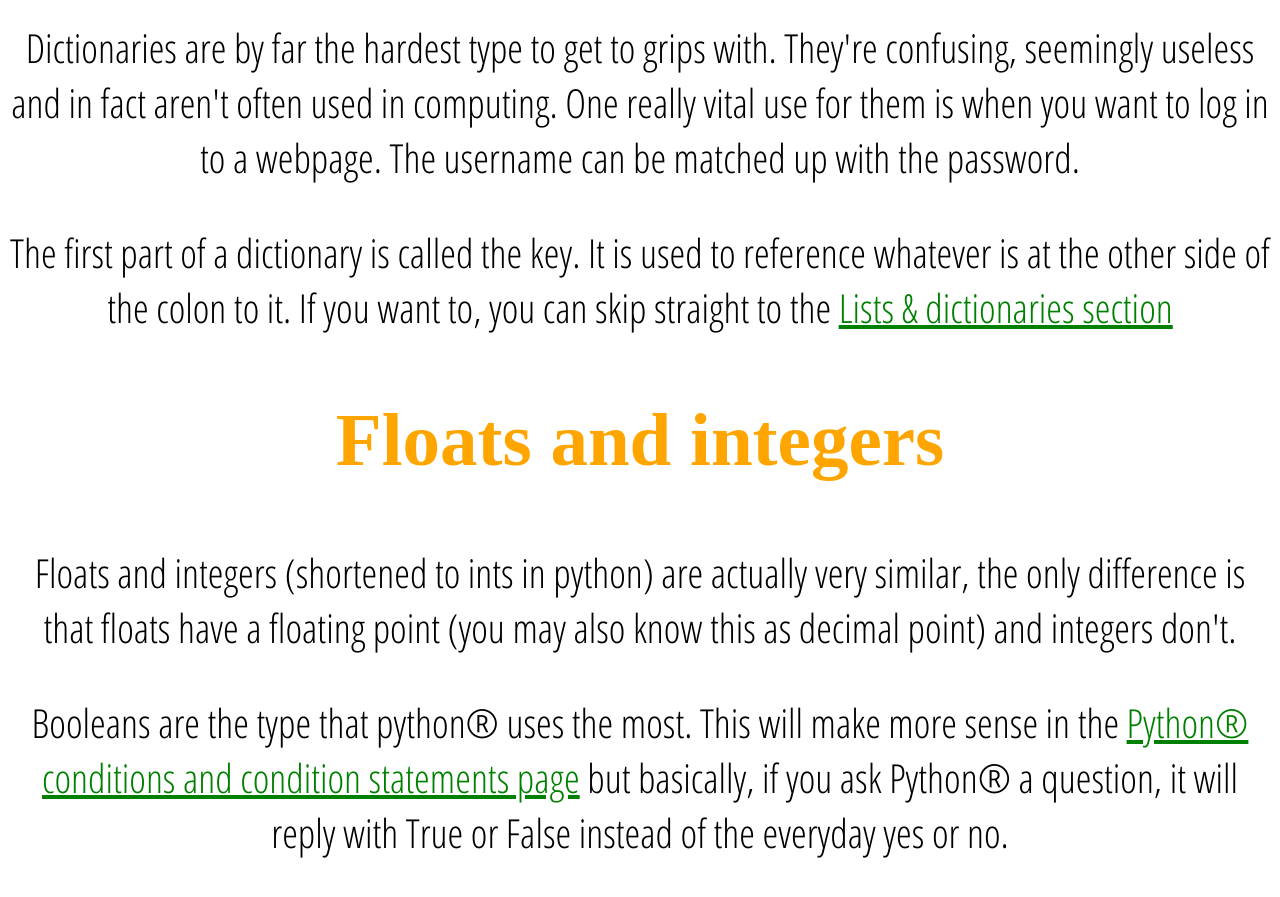
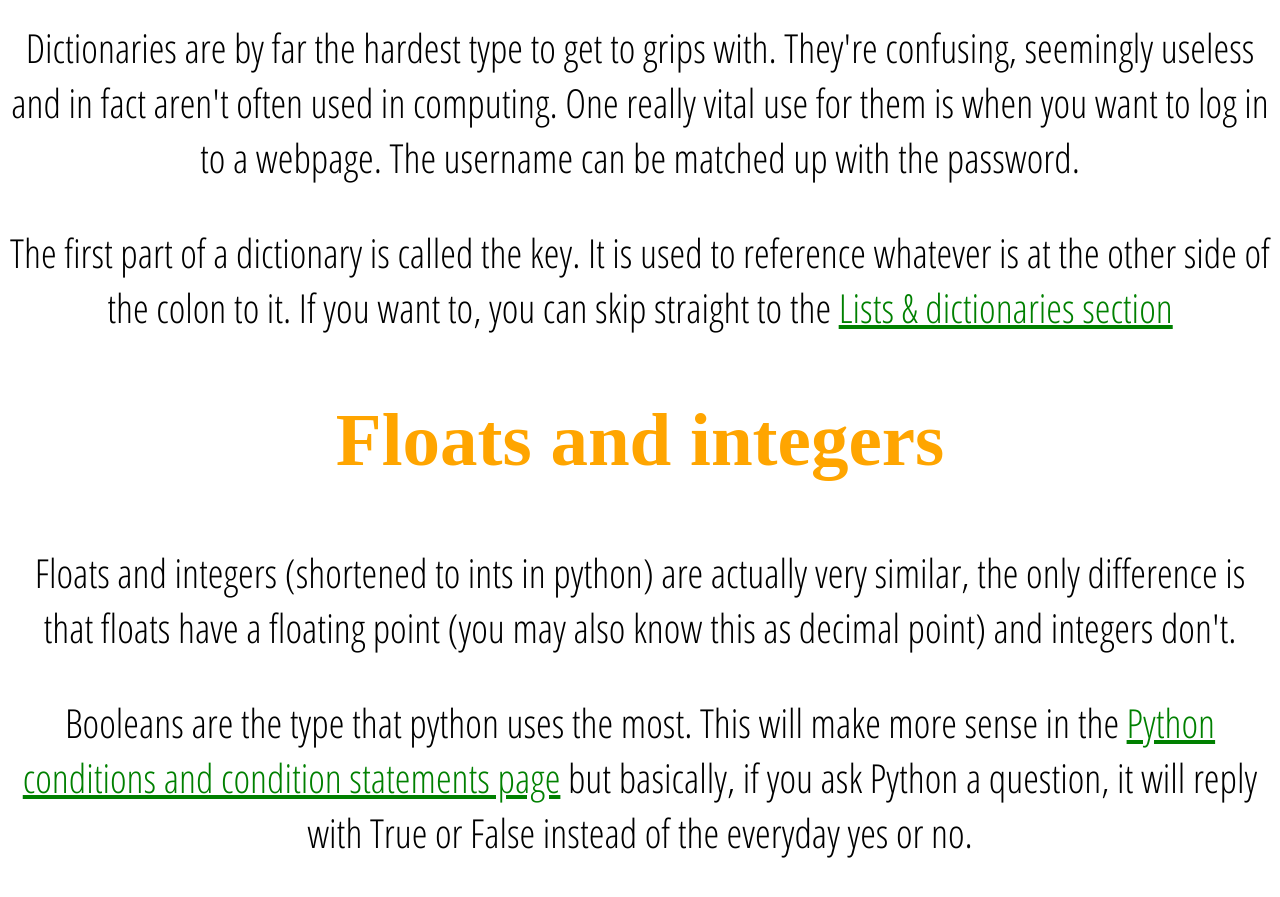
Before and after one commit to ostephagus/how-to-code.github.io, a Jekyll site: the page python-types-page.html, which Jekyll copies as it is, in a window 1280 px wide and 900 px high, scrolled down 2031 px. Shown: the top 897 px of the window. Built offline with Jekyll 4.4.1, drawn with Linux system fonts in a browser that asks for light colours.

Commit message:
delete copyright symbols

```diff
--- a/python-types-page.html
+++ b/python-types-page.html
@@ -23,8 +23,8 @@
 	    <th>Name of type</th>
   	  <th>What it's for</th>
 	    <th>Syntax</th>
-	    <th class="rt">Example</th>
-	  </tr>
+			<th class="rt">Example</th>
+		</tr>
 	  <tr>
 	    <td>Integer</td>
 		<td>Whole numbers only</td>
@@ -73,7 +73,7 @@
 	  <p>Floats and integers (shortened to <span class="code">int</span>s in python) are actually very similar, the only difference is that floats have a floating point (you may also know this as decimal point) and integers don't.</p>
 	</div>
 	<div id="bools">
-	  <p>Booleans are the type that python&reg; uses the most. This will make more sense in the <a href="/Users/Lenovo user/Documents/Coding/html/How to code/Python-page/Python-conditions-page.html">Python&reg; conditions and condition statements page</a> but basically, if you ask Python&reg; a question, it will reply with <span class="code">True</span> or <span class="code">False</span> instead of the everyday yes or no.</p>
+	  <p>Booleans are the type that python uses the most. This will make more sense in the <a href="/Users/Lenovo user/Documents/Coding/html/How to code/Python-page/Python-conditions-page.html">Python conditions and condition statements page</a> but basically, if you ask Python a question, it will reply with <span class="code">True</span> or <span class="code">False</span> instead of the everyday yes or no.</p>
 	</div>
 	<div id="strings">
   </body>
```
